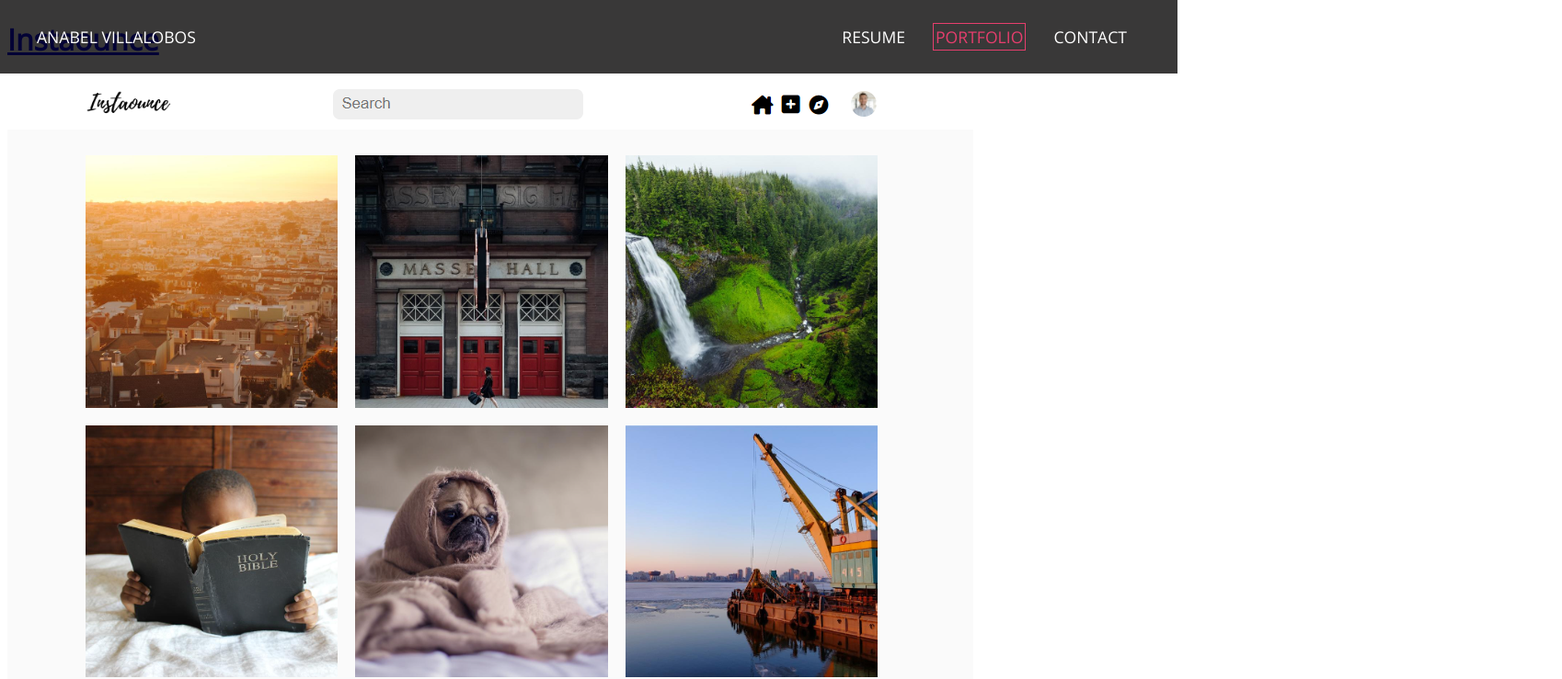
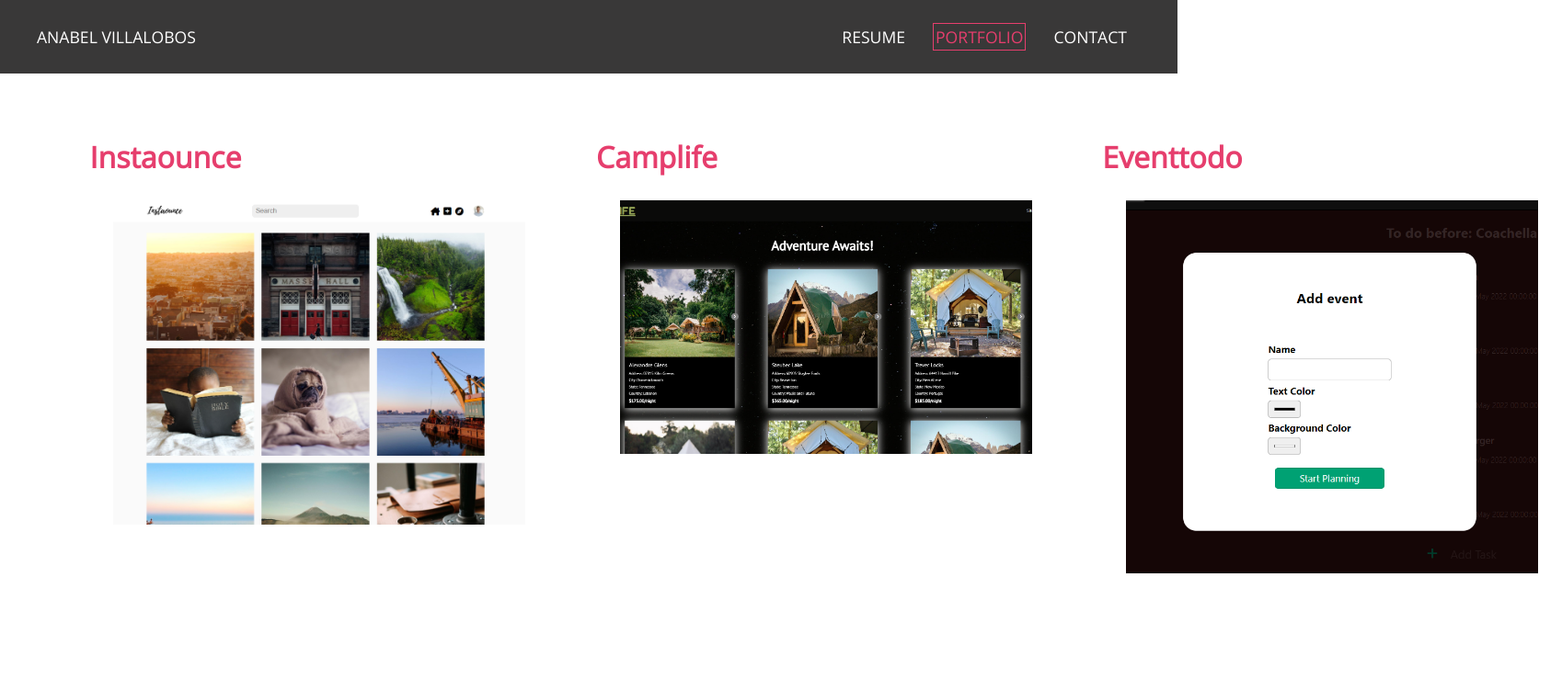
Before and after one commit to annvilla1998/ReactPersonalWebsite, a React (Create React App) app: page /portfolio in a window 1280 px wide. Shown: the top 739 px of the page at 92% size, 1698 px wide, since content can reach past the window. Built offline with nearby package versions, Linux system fonts and the light colour scheme.

Commit message:
styled portfolio page

```diff
--- a/src/components/Portfolio/Portfolio.css
+++ b/src/components/Portfolio/Portfolio.css
@@ -0,0 +1,27 @@
+.portfolio-page {
+    display: flex;
+    margin: 8vw 5vw;
+    -webkit-animation: focus-in-contract-bck 1s cubic-bezier(0.250, 0.460, 0.450, 0.940) both;
+        animation: focus-in-contract-bck 1s cubic-bezier(0.250, 0.460, 0.450, 0.940) both;
+}
+
+.project {
+    margin: 2vw;
+
+}
+
+.project-image {
+    width: 35vw;
+    overflow: hidden;
+    margin: 2vw;
+}
+
+.project a {
+    text-decoration: none;
+    color: var(--color-4);
+}
+
+.project img {
+    width: 100%;
+    height: auto;
+}
--- a/src/components/Portfolio/index.js
+++ b/src/components/Portfolio/index.js
@@ -23,21 +23,27 @@ export const Portfolio = () => {
     return (
         <div className="portfolio-page">
             <div className="project 1">
-                <a href="https://instaounce-clone.herokuapp.com/login">
+                <a target="_blank" rel="noopener noreferrer" href="https://instaounce-clone.herokuapp.com/login">
                     <h1>Instaounce</h1>
-                    <img alt="Instaounce" src={instaImages[instaCurrentImageIndex]} />
+                    <div className="project-image">
+                        <img alt="Instaounce" src={instaImages[instaCurrentImageIndex]} />
+                    </div>
                 </a>
             </div>
             <div className="project 2">
-                <a href="https://camplife1.herokuapp.com/">
+                <a target="_blank" rel="noopener noreferrer" href="https://camplife1.herokuapp.com/">
                     <h1>Camplife</h1>
-                    <img alt="Camplife" src={campImages[campCurrentImageIndex]} />
+                    <div className="project-image">
+                        <img alt="Camplife" src={campImages[campCurrentImageIndex]} />
+                    </div>
                 </a>
             </div>
             <div className="project 3">
-                <a href="https://eventtodo.herokuapp.com/">
+                <a target="_blank" rel="noopener noreferrer" href="https://eventtodo.herokuapp.com/">
                     <h1>Eventtodo</h1>
-                    <img alt="EventToDo" src={eventImages[eventCurrentImageIndex]} />
+                    <div className="project-image">
+                        <img alt="EventToDo" src={eventImages[eventCurrentImageIndex]} />
+                    </div>
                 </a>
             </div>
         </div>
--- a/src/components/Resume/index.js
+++ b/src/components/Resume/index.js
@@ -26,7 +26,7 @@ export const Resume = () => {
                     <div id="projects-section">
                         <h2>Projects</h2>
                         <div className="resume-project">
-                            <p style={{fontWeight: "700"}}><a href="https://eventtodo.herokuapp.com/">EventToDo</a> (Python, Javascript, Flask, React / Redux, HTML5, CSS, SQLAlchemy, PostgreSQL, Faker)</p>
+                            <p style={{fontWeight: "700"}}><a target="_blank" rel="noopener noreferrer" href="https://eventtodo.herokuapp.com/">EventToDo</a> (Python, Javascript, Flask, React / Redux, HTML5, CSS, SQLAlchemy, PostgreSQL, Faker)</p>
                             <p>Where you can plan around work and other important priorities to be able to attend music events.</p>
                             <ul>
                                 <li>Utilized setInterval function within React useEffect hook to build an image carousel background for login/sign up pages.</li>
@@ -38,7 +38,7 @@ export const Resume = () => {
                             </ul>
                         </div>
                         <div className="resume-project">
-                            <p style={{fontWeight: "700"}}><a href="https://instaounce-clone.herokuapp.com/login">Instaounce</a> (Python, Javascript, Flask, React / Redux, HTML5, CSS, SQLAlchemy, PostgreSQL, Faker)</p>
+                            <p style={{fontWeight: "700"}}><a target="_blank" rel="noopener noreferrer" href="https://instaounce-clone.herokuapp.com/login">Instaounce</a> (Python, Javascript, Flask, React / Redux, HTML5, CSS, SQLAlchemy, PostgreSQL, Faker)</p>
                             <p>A clone of Instagram. Contributors: Myself, Jacob North, Wooyoung Kim, Wan-yi.</p>
                             <ul>
                                 <li>Implemented AWS3 to upload images while using Redux state reducer to immediately render the post in the user feed.</li>
@@ -51,7 +51,7 @@ export const Resume = () => {
                             </ul>
                         </div>
                         <div className="resume-project">
-                            <p style={{fontWeight: "700"}}><a href="https://camplife1.herokuapp.com/">Camplife</a> (JavaScript, Express, React / Redux, HTML5, CSS, Sequelize, PostgreSQL, Faker)</p>
+                            <p style={{fontWeight: "700"}}><a target="_blank" rel="noopener noreferrer" href="https://camplife1.herokuapp.com/">Camplife</a> (JavaScript, Express, React / Redux, HTML5, CSS, Sequelize, PostgreSQL, Faker)</p>
                             <p>An application based off of HipCamp. Where you can host and book campsites.</p>
                             <ul>
                                 <li>Utilized onClick functions to upload multiple images at a time when hosting a campsite.</li>
@@ -61,7 +61,7 @@ export const Resume = () => {
                             </ul>
                         </div>
                         <div className="resume-project">
-                            <p style={{fontWeight: "700"}}><a href="https://shouldsees.herokuapp.com/">ShouldSees</a> (JavaScript, Express, Pug, HTML5, CSS, Sequelize, PostgreSQL, Faker)</p>
+                            <p style={{fontWeight: "700"}}><a target="_blank" rel="noopener noreferrer" href="https://shouldsees.herokuapp.com/">ShouldSees</a> (JavaScript, Express, Pug, HTML5, CSS, Sequelize, PostgreSQL, Faker)</p>
                             <p>An application based off of Goodreads. Contributors: Myself, Sharon Fang, Shams Shaikh, Ty Rickers</p>
                             <ul>
                                 <li>Used Sequelize queries in Express routes to shift data from “Have Watched”, “Want to Watch”, and “Is Watching” lists.</li>
```
